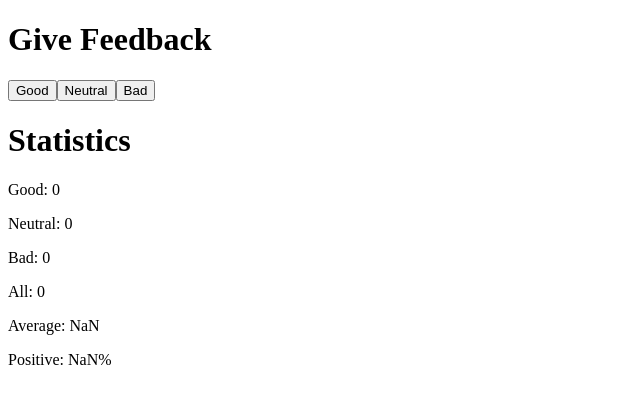
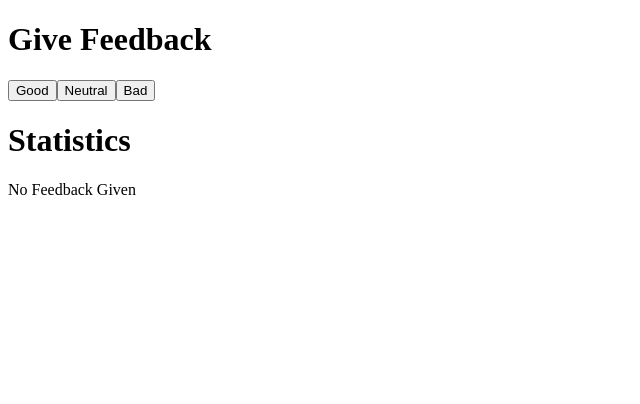
Before and after one commit to akaVELASQUEZ/full-stack-open, a React (Create React App) app in the folder part1/unicafe/: page / in a window 1280 px wide. Shown: the top 404 px of the page, without its empty margins (0-640 px from the left). Built offline with nearby package versions, Linux system fonts and the light colour scheme.

Commit message:
Exercise 1.9

```diff
--- a/part1/unicafe/src/App.js
+++ b/part1/unicafe/src/App.js
@@ -2,6 +2,14 @@
 
 const Statistics = (props) => {
   let stats = props.stats
+  if (stats.all === 0) {
+    return (
+      <>
+        <h1>Statistics</h1>
+        <p>No Feedback Given</p>
+      </>
+    )
+  }
   return (
     <>
       <h1>Statistics</h1>
```
